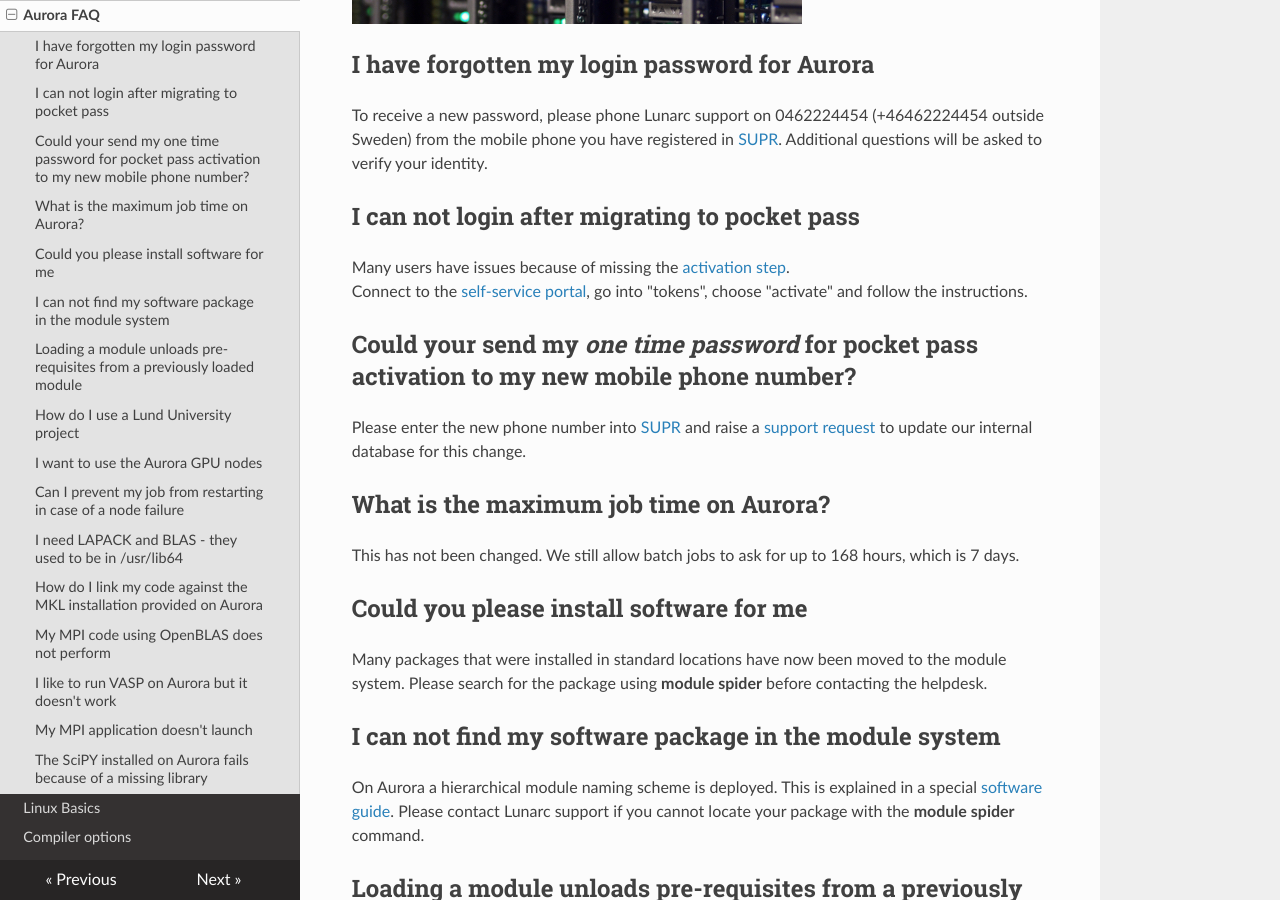
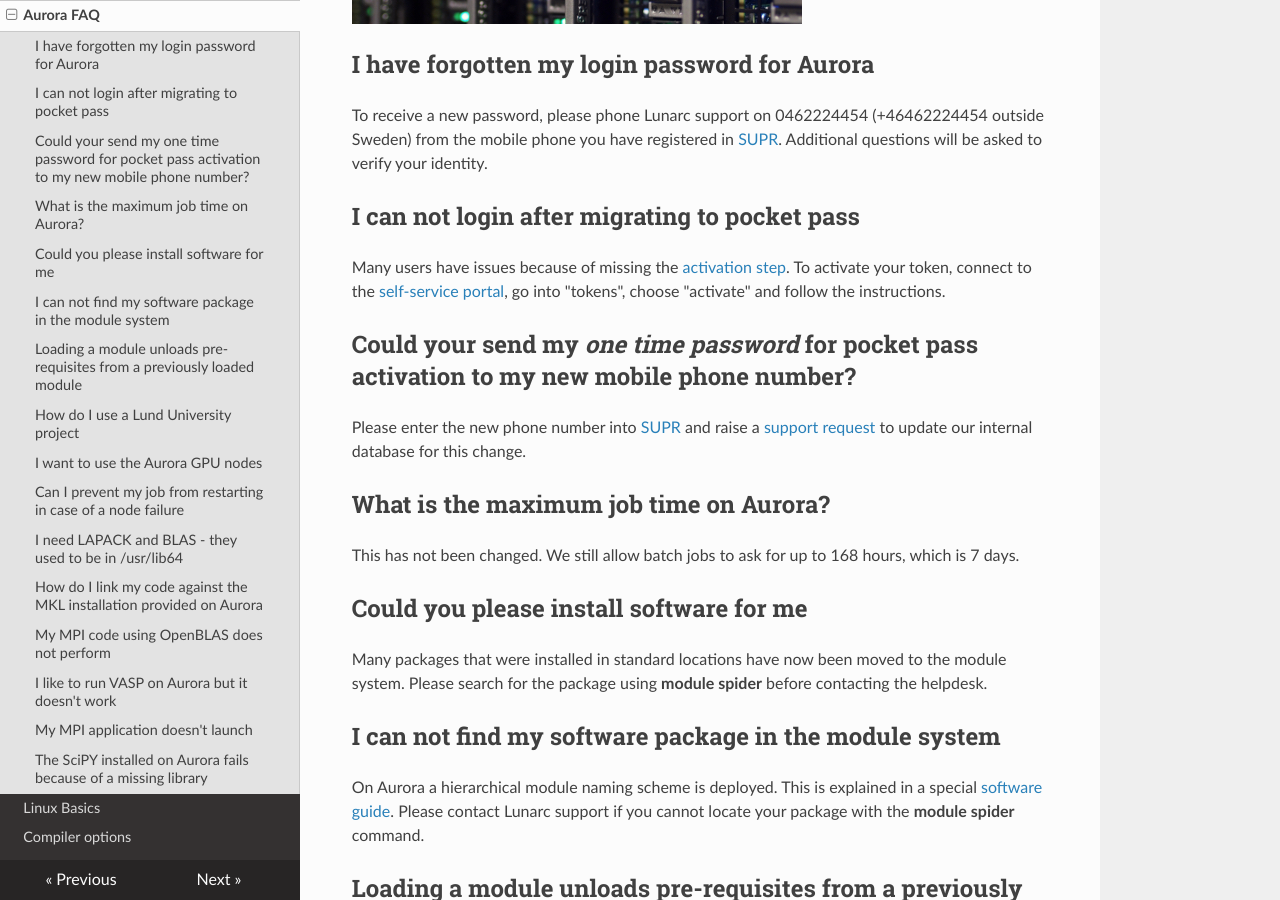
Before and after one commit to lunarc/lunarc_docs, an MkDocs documentation site: the page built from docs/aurora_faq.md, in a window 1280 px wide and 900 px high, scrolled down 437 px. Built offline with MkDocs 1.6.1, drawn with Linux system fonts in a browser that asks for light colours; nearby versions of some CDN libraries; old or Windows-style settings are respelled for this version of MkDocs.

Commit message:
Clarification for pocket pass activation

```diff
--- a/docs/aurora_faq.md
+++ b/docs/aurora_faq.md
@@ -7,8 +7,7 @@ Author: Joachim Hein (Lunarc)
 To receive a new password, please phone Lunarc support on 0462224454 (+46462224454 outside Sweden) from the mobile phone you have registered in [SUPR](https://supr.snic.se/person/).  Additional questions will be asked to verify your identity.
 
 ## I can not login after migrating to pocket pass
-Many users have issues because of missing the [activation step](http://lunarc-documentation.readthedocs.io/en/latest/authenticator_howto/#important-last-step-activate-your-token).
-Connect to the [self-service portal](http://lunarc-documentation.readthedocs.io/en/latest/authenticator_howto/#accessing-the-self-service-portal), go into "tokens", choose "activate" and follow the instructions.
+Many users have issues because of missing the [activation step](http://lunarc-documentation.readthedocs.io/en/latest/authenticator_howto/#important-last-step-activate-your-token).  To activate your token, connect to the [self-service portal](http://lunarc-documentation.readthedocs.io/en/latest/authenticator_howto/#accessing-the-self-service-portal), go into "tokens", choose "activate" and follow the instructions.
 
 ## Could your send my *one time password* for pocket pass activation to my new mobile phone number?
 Please enter the new phone number into [SUPR](https://supr.snic.se/person/) and raise a [support request](http://www.lunarc.lu.se/support/support_form) to update our internal database for this change.
```
